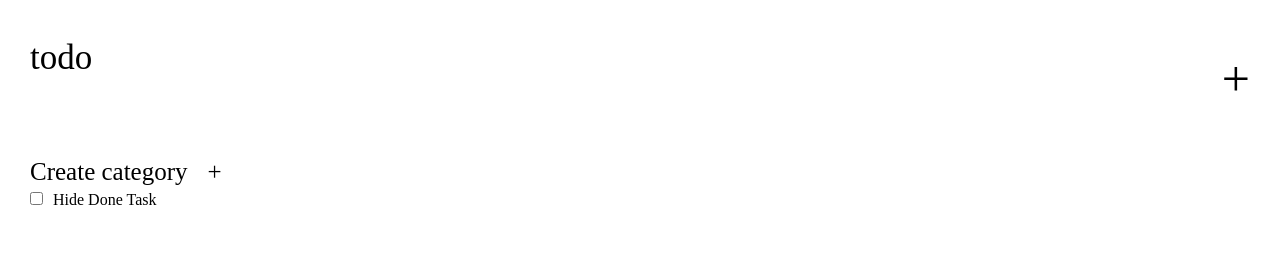
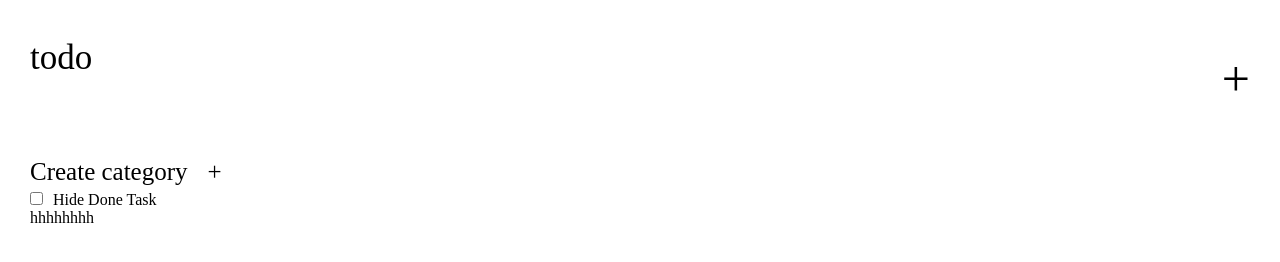
Before and after one commit to FlowPc/collaborated-todo-list, a plain HTML site: page mainpage.html in a window 1280 px wide. Drawn offline with nearby package versions, Linux system fonts and the light colour scheme.

Commit message:
confirming branch

```diff
--- a/mainpage.html
+++ b/mainpage.html
@@ -131,6 +131,8 @@
    </div>
  </div>
 
+ hhhhhhhh
+
 
  <script src="index.js"></script>
 </body>
```
